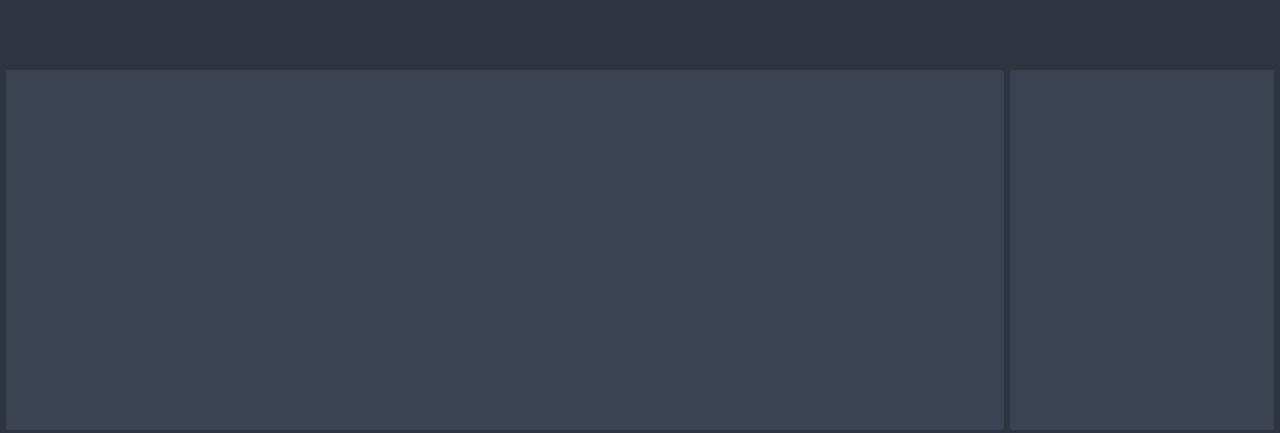
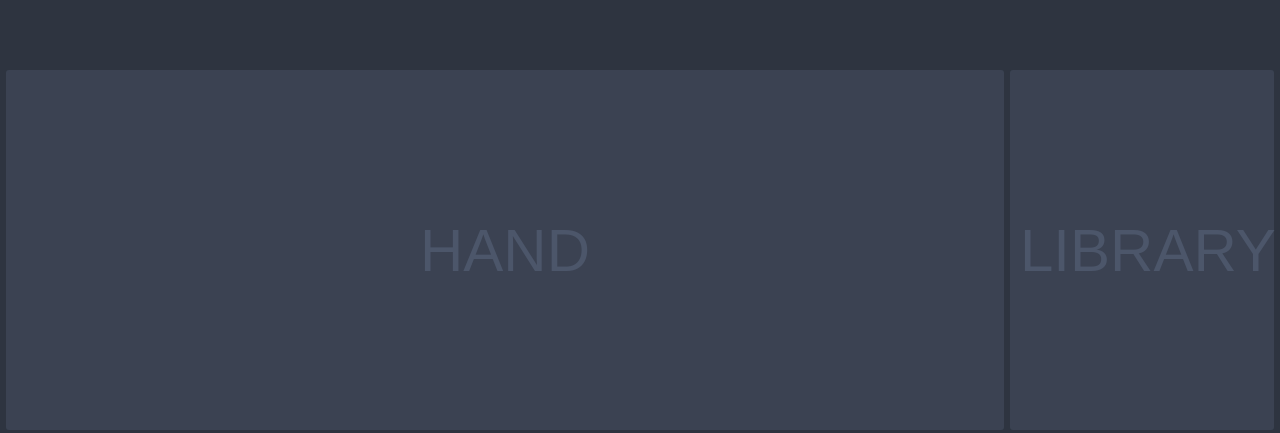
Before and after one commit to avocadianmage/lets-go-fishing, a React (Create React App) app: page / in a window 1280 px wide. Shown: the part 364-797 px from the top of the page. Built offline with nearby package versions, Linux system fonts and the light colour scheme.

Commit message:
placeholder text for zones

```diff
--- a/src/App.css
+++ b/src/App.css
@@ -9,6 +9,9 @@ body {
     background-color: var(--nord1);
     padding: 10px;
     border-radius: 3px;
+    font-family: 'Bahnschrift Condensed', 'Arial Narrow Bold', sans-serif;
+    font-size: 60px;
+    text-align: center;
 }
 
 .topPanel {
--- a/src/game-state/card.css
+++ b/src/game-state/card.css
@@ -1,6 +1,8 @@
 @import "../nord.css";
 
 .card {
+    width: 244px;
+    height: 340px;
     display: inline-block;
     transition: background-color 0.5s ease;
     box-shadow: 1px 1px 8px rgba(0, 0, 0, 0.5);
@@ -12,11 +14,6 @@
     background-blend-mode: darken;
     position: relative;
     animation: fadeIn 0.25s ease;
-}
-
-.cardDimensions {
-    width: 244px;
-    height: 340px;
 }
 
 .card.loading {
--- a/src/game-state/card.js
+++ b/src/game-state/card.js
@@ -30,7 +30,7 @@ export default class Card extends React.Component {
 
         return (
             <div
-                className={"card cardDimensions " + (loading ? "loading" : "")}
+                className={"card " + (loading ? "loading" : "")}
                 style={{ backgroundImage: `url(${imageUrlToUse})` }}
             >
                 { loading ? <div className="loader" /> : null}
--- a/src/game-state/gameLayout.css
+++ b/src/game-state/gameLayout.css
@@ -10,3 +10,26 @@
 .hand {
     flex: 1;
 }
+
+.hand:empty::before {
+    content: "HAND";
+    color: var(--nord3);
+    height: 100%;
+    display: flex;
+    flex-direction: column;
+    justify-content: center;
+}
+
+.library {
+    width: 244px;
+    height: 340px;
+}
+
+.library:empty::before {
+    content: "LIBRARY";
+    color: var(--nord3);
+    height: 100%;
+    display: flex;
+    flex-direction: column;
+    justify-content: center;
+}
--- a/src/game-state/library.js
+++ b/src/game-state/library.js
@@ -1,13 +1,12 @@
 import React from 'react';
 import '../App.css';
-import './card.css';
 import Card from './card';
 
 export default class Library extends React.Component {
     render() {
         const { topCard } = this.props;
         return (
-            <div className="library gutter cardDimensions">
+            <div className="library gutter">
                 {topCard ? <Card {...topCard} /> : null}
             </div>
         );
```
